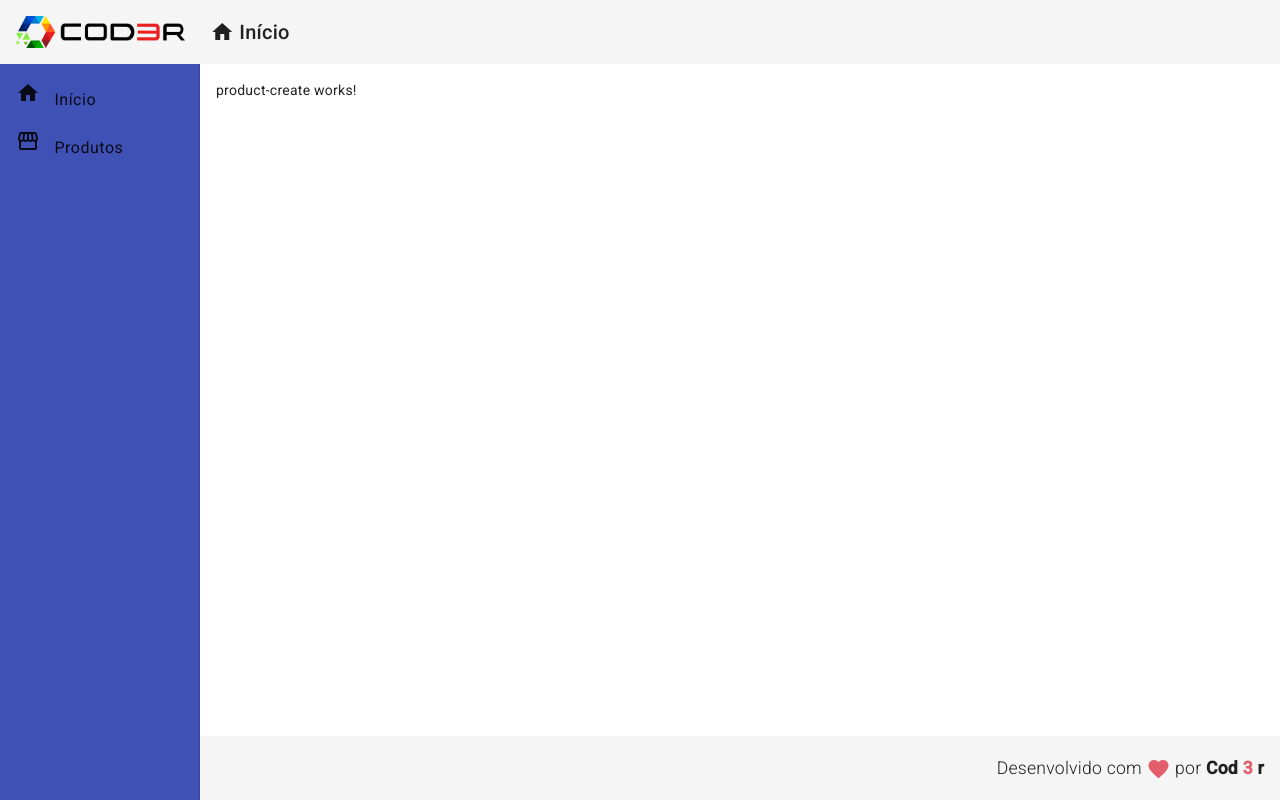
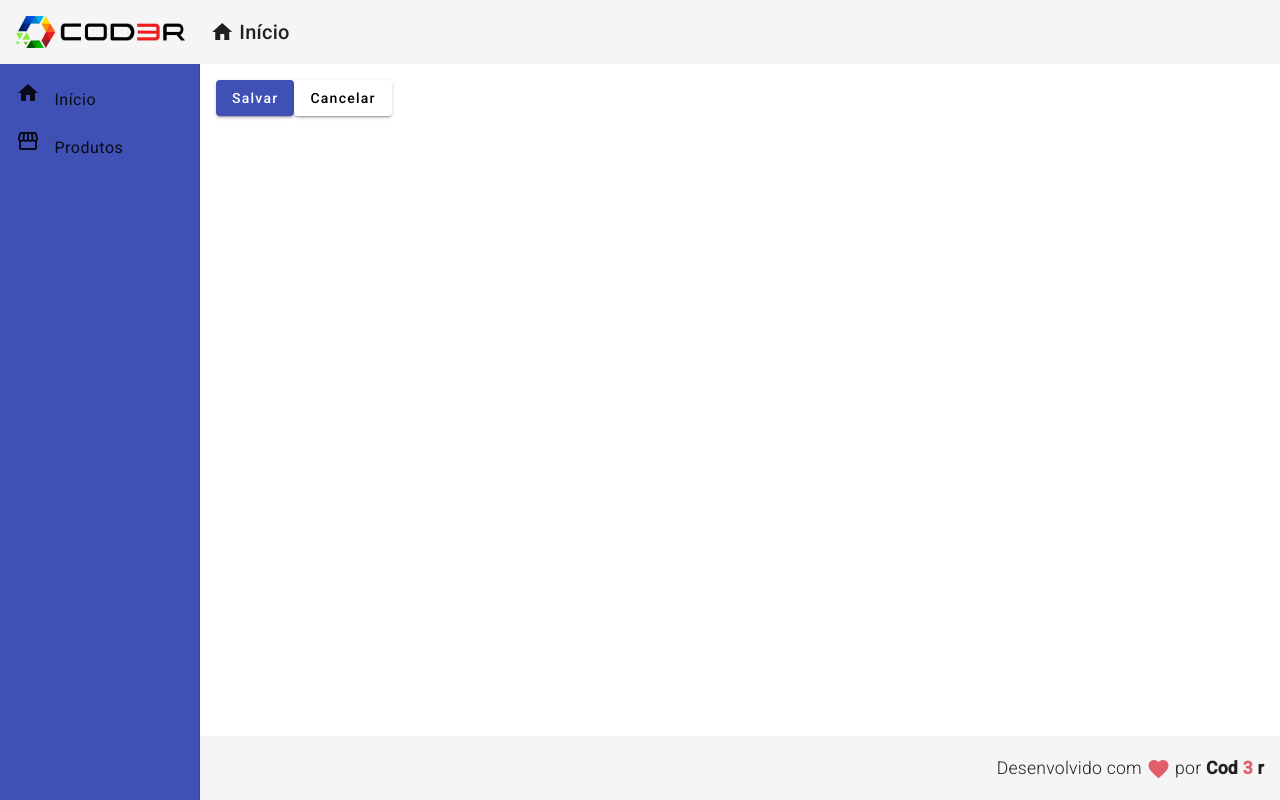
Before and after one commit to marxteixeira/CadastroProdutos_Angular9-Essencial, an Angular app in the folder frontend/: page /products/create in a window 1280 px wide. Built offline with nearby package versions, Linux system fonts and the light colour scheme.

Commit message:
adicionando service

```diff
--- a/frontend/src/app/app.module.ts
+++ b/frontend/src/app/app.module.ts
@@ -19,6 +19,8 @@
 import { ForDirective } from './directives/for.directive';
 import { ProductCreateComponent } from './components/product/product-create/product-create.component';
 import { MatButtonModule } from '@angular/material/button';
+import { MatSnackBarModule } from '@angular/material/snack-bar';
+
 
 @NgModule({
   declarations: [
@@ -40,7 +42,8 @@
     MatSidenavModule,
     MatListModule,
     MatCardModule,
-    MatButtonModule
+    MatButtonModule,
+    MatSnackBarModule
   ],
   providers: [],
   bootstrap: [AppComponent]
--- a/frontend/src/app/components/product/product-create/product-create.component.html
+++ b/frontend/src/app/components/product/product-create/product-create.component.html
@@ -1 +1,7 @@
-<p>product-create works!</p>
+<button mat-raised-button (click)="createProduct()" color="primary">
+    Salvar
+</button>
+
+<button mat-raised-button (click)="cancel()">
+    Cancelar
+</button>
--- a/frontend/src/app/components/product/product-create/product-create.component.ts
+++ b/frontend/src/app/components/product/product-create/product-create.component.ts
@@ -1,4 +1,6 @@
+import { ProductService } from './../product.service';
 import { Component } from '@angular/core';
+import { Router } from '@angular/router';
 
 @Component({
   selector: 'app-product-create',
@@ -7,4 +9,21 @@
 })
 export class ProductCreateComponent {
 
+  constructor(private productService: ProductService,
+    private router: Router) {
+
+  }
+
+  ngOnInit(): void {
+
+  }
+
+  createProduct(): void {
+    this.productService.showMessage('Produto criado!')
+  }
+
+  cancel(): void {
+    this.router.navigate(['/products'])
+  }
+
 }
--- /dev/null
+++ b/frontend/src/app/components/product/product.service.ts
@@ -0,0 +1,18 @@
+import { Injectable } from '@angular/core';
+import { MatSnackBar } from '@angular/material/snack-bar';
+
+@Injectable({
+  providedIn: 'root'
+})
+export class ProductService {
+
+  constructor(public snackBar: MatSnackBar) { }
+
+  showMessage(msg: string): void {
+    this.snackBar.open(msg, 'X', {
+      duration: 3000,
+      horizontalPosition: "right",
+      verticalPosition: "top"
+    })
+  }
+}
```
